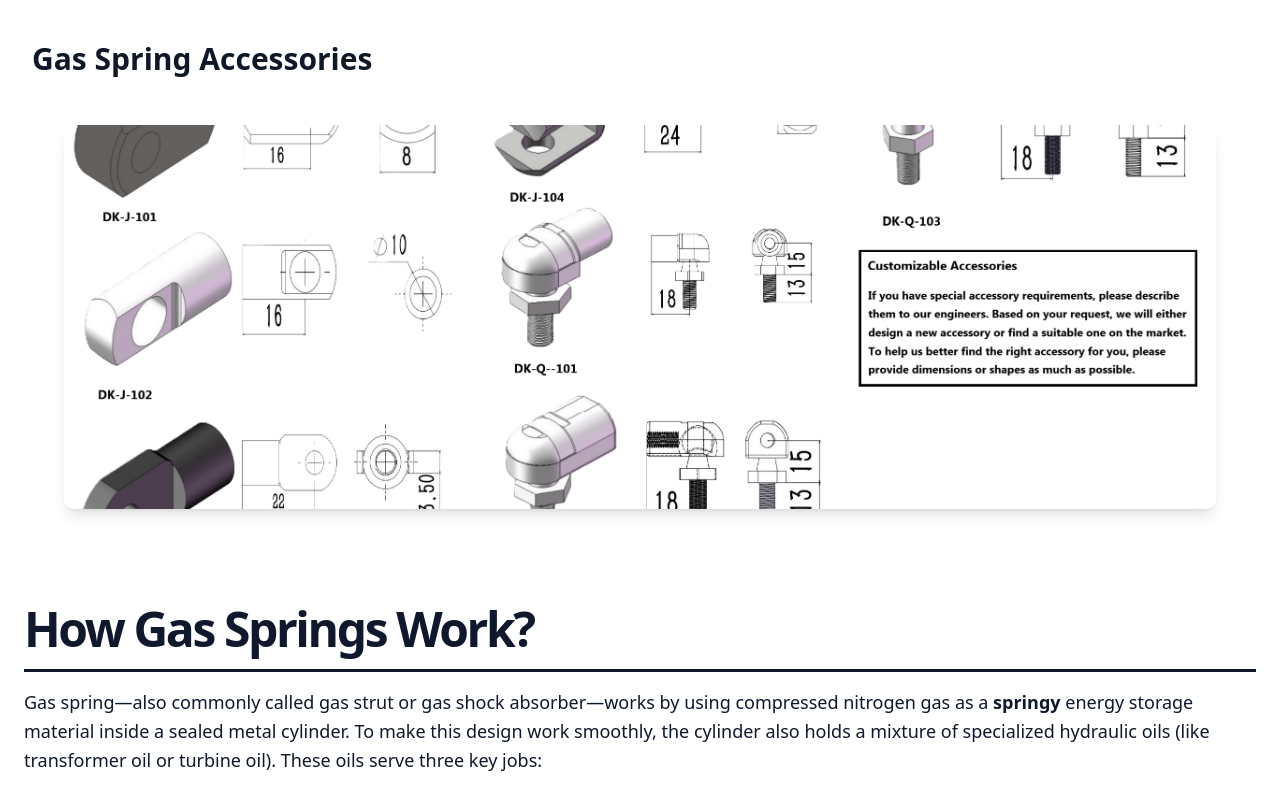
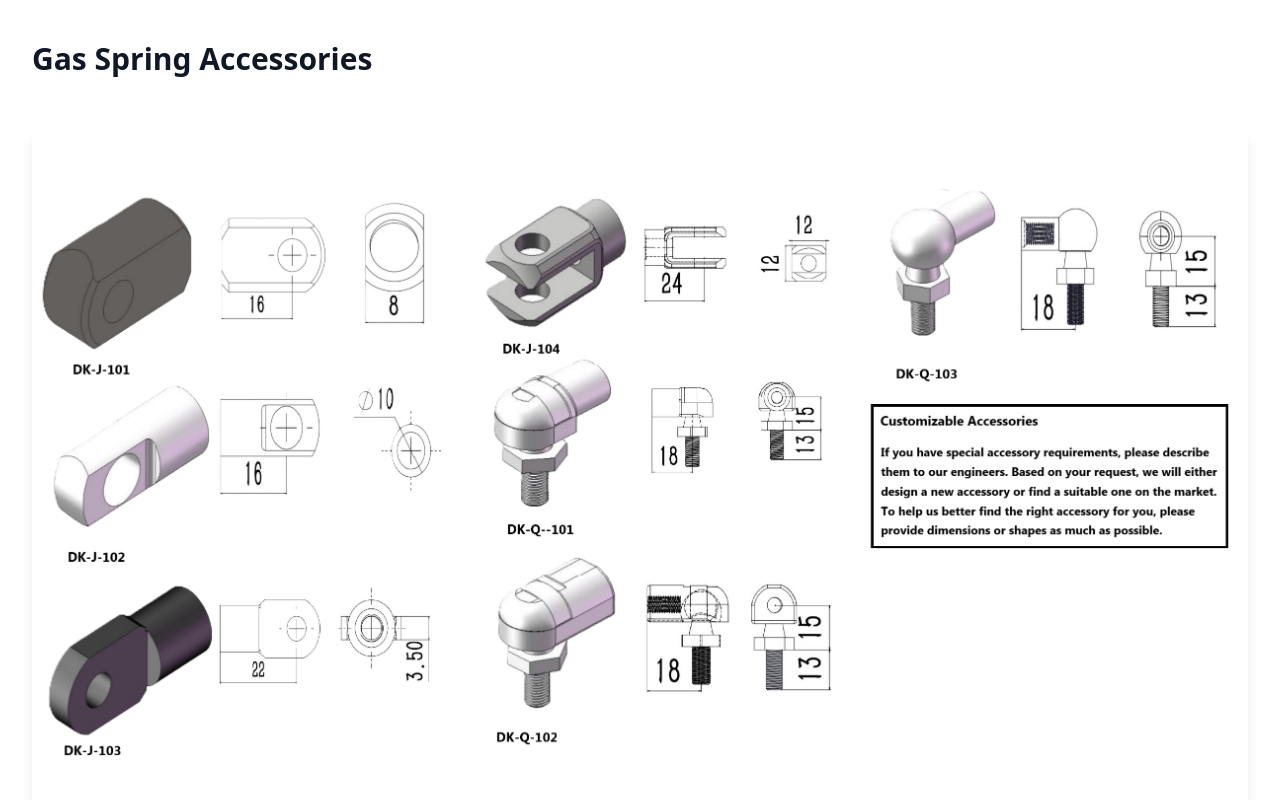
Before and after one commit to JOJOisUnstoppable/gas-spring, a Next.js app: page /en/products/category/gas-spring in a window 1280 px wide. Shown: the part 1400-2200 px from the top of the page. Built offline with nearby package versions, Linux system fonts and the light colour scheme.

Commit message:
调整图片尺寸

```diff
--- a/src/app/[locale]/products/category/gas-spring/page.tsx
+++ b/src/app/[locale]/products/category/gas-spring/page.tsx
@@ -85,13 +85,13 @@ export default async function CategoryPage(
             {'Gas Spring Accessories'}
           </h2>
           <div className="flex flex-col items-center space-y-4 mt-12">
-            <div className="w-full max-w-6xl relative h-96">
+            <div className="w-full max-w-7xl relative h-[700px]">
               <Image
                 src='/images/products_page/accessories.png'
                 alt='gas-spring-accessories-picture'
                 fill={true}
                 sizes="100vw"
-                className="rounded-lg shadow-lg object-cover"
+                className="rounded-lg shadow-lg object-contain"
               />
             </div>
           </div>
```
